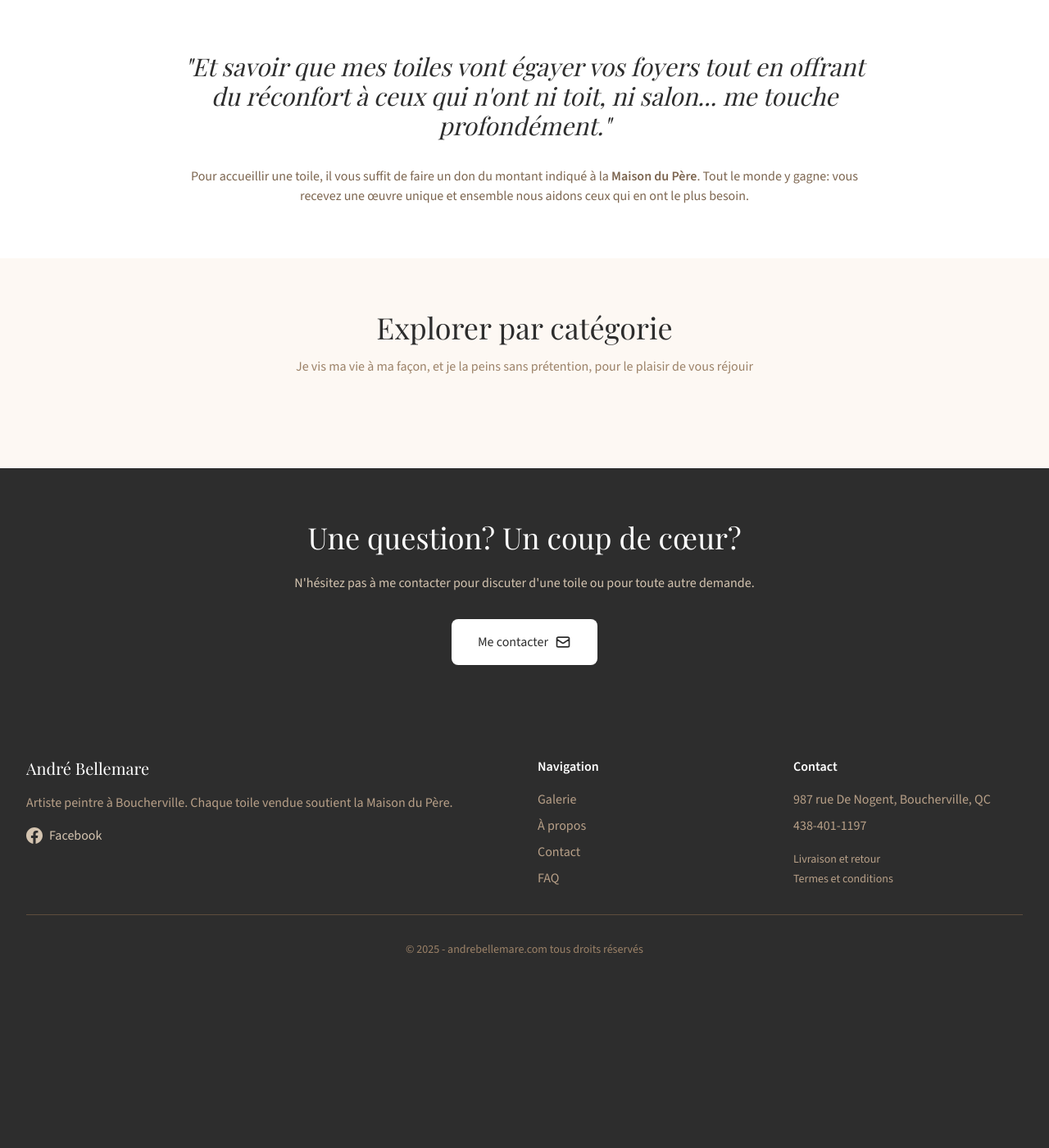
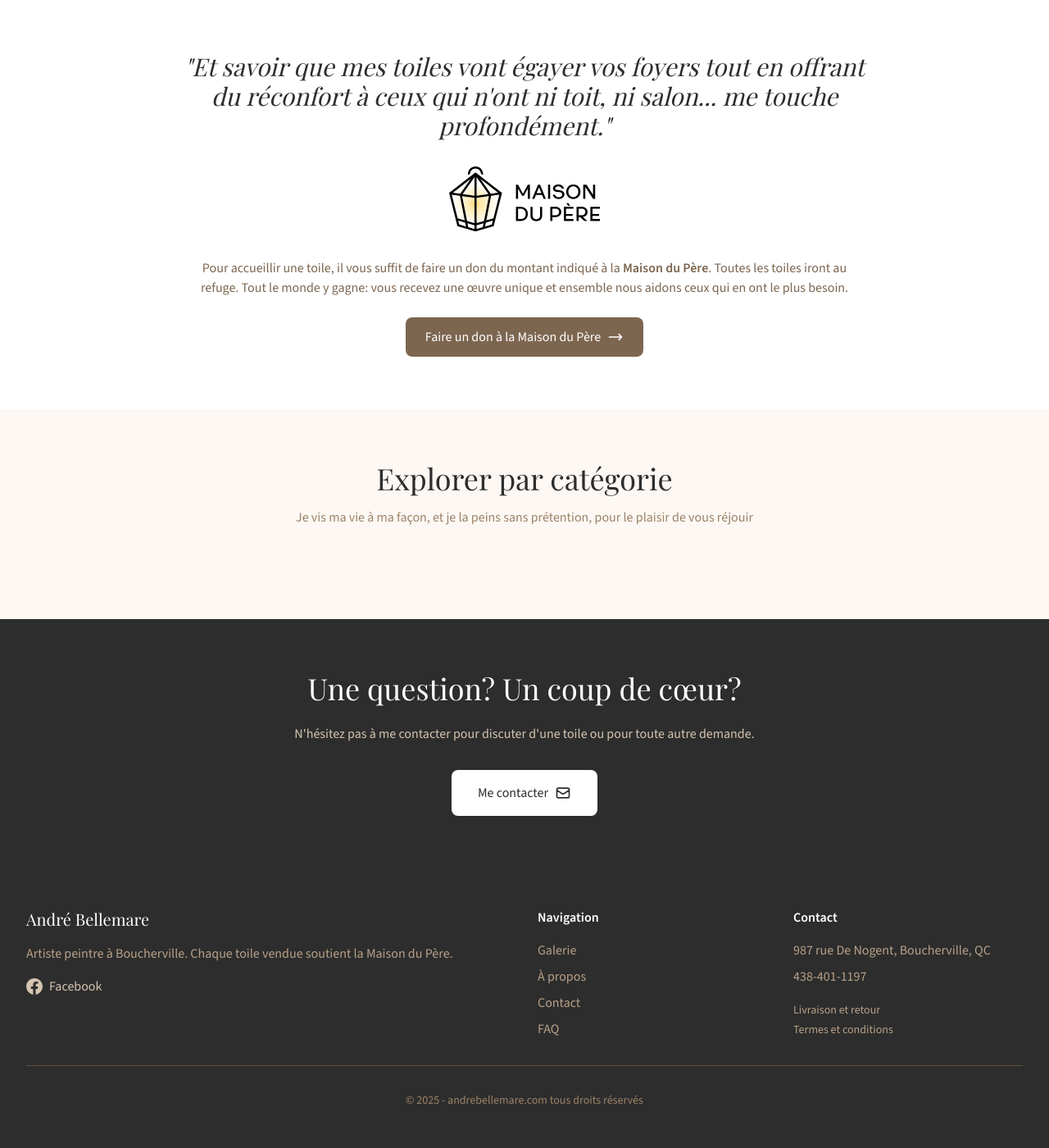
Before and after one commit to vincent-cantin-bellemare/andrebellemare, a Django app: page / in a window 1280 px wide. Shown: the part 630-2030 px from the top of the page at 82% size. Before the commit the page ends 1793 px from the top, so only its background shows below. Run offline with Django 5.2, Linux system fonts and the light colour scheme; data that the repository does not hold is empty; some libraries are stand-ins or nearby versions; some web fonts are replaced.

Commit message:
Add Maison du Père SVG logo to home page and update contact page with scroll fade-in animations. Enhance donation call-to-action with improved styling and links for better user engagement.

```diff
--- a/templates/pages/home.html
+++ b/templates/pages/home.html
@@ -1,5 +1,6 @@
 {% extends 'base.html' %}
 {% load thumbnail %}
+{% load static %}
 
 {% block title %}André Bellemare - Artiste peintre à Boucherville{% endblock %}
 {% block meta_description %}André Bellemare, artiste peintre à Boucherville. Découvrez ses toiles originales et uniques. Chaque achat est un don à la Maison du Père, organisme venant en aide aux personnes en situation d'itinérance à Montréal.{% endblock %}
@@ -68,10 +69,33 @@
         <blockquote class="font-display text-2xl md:text-3xl italic text-charcoal dark:text-warm-100 leading-relaxed transition-all duration-500">
             "Et savoir que mes toiles vont égayer vos foyers tout en offrant du réconfort à ceux qui n'ont ni toit, ni salon... me touche profondément."
         </blockquote>
+
+        <!-- Logo Maison du Père -->
+        <div class="mt-8 mb-6 flex justify-center">
+            <a href="https://maisondupere.org/" target="_blank" rel="noopener" class="hover:opacity-80 transition-opacity duration-300">
+                <img src="{% static 'images/maison_du_pere.svg' %}"
+                     alt="Maison du Père"
+                     class="h-16 md:h-20 w-auto">
+            </a>
+        </div>
+
         <p class="mt-8 text-warm-600 dark:text-warm-400 transition-all duration-500">
-            Pour accueillir une toile, il vous suffit de faire un don du montant indiqué à la <strong>Maison du Père</strong>.
-            Tout le monde y gagne: vous recevez une œuvre unique et ensemble nous aidons ceux qui en ont le plus besoin.
+            Pour accueillir une toile, il vous suffit de faire un don du montant indiqué à la <strong><a href="https://maisondupere.org/" target="_blank" rel="noopener" class="hover:text-warm-600 dark:hover:text-warm-300 transition-colors">Maison du Père</a></strong>.
+            Toutes les toiles iront au refuge. Tout le monde y gagne: vous recevez une œuvre unique et ensemble nous aidons ceux qui en ont le plus besoin.
         </p>
+
+        <!-- Bouton de don -->
+        <div class="mt-6">
+            <a href="https://wl.donorperfect.net/weblink/weblink.aspx?name=E363220QF&id=2&utm_campaign=un-toit-un-r%C3%A9seau&utm_medium=pop-up&utm_source=maison-du-p%C3%A8re"
+               target="_blank"
+               rel="noopener"
+               class="inline-flex items-center px-6 py-3 bg-warm-600 dark:bg-warm-500 text-white rounded-lg font-medium hover:bg-warm-700 dark:hover:bg-warm-600 transition-all duration-300 hover:scale-105 hover:shadow-lg transform">
+                Faire un don à la Maison du Père
+                <svg class="ml-2 w-5 h-5 transition-transform duration-300 group-hover:translate-x-1" fill="none" stroke="currentColor" viewBox="0 0 24 24">
+                    <path stroke-linecap="round" stroke-linejoin="round" stroke-width="2" d="M17 8l4 4m0 0l-4 4m4-4H3"/>
+                </svg>
+            </a>
+        </div>
     </div>
 </section>
 
```
Also changed, not shown: templates/pages/contact.html (+29 -35 lines), static/images/maison_du_pere.svg (added).
